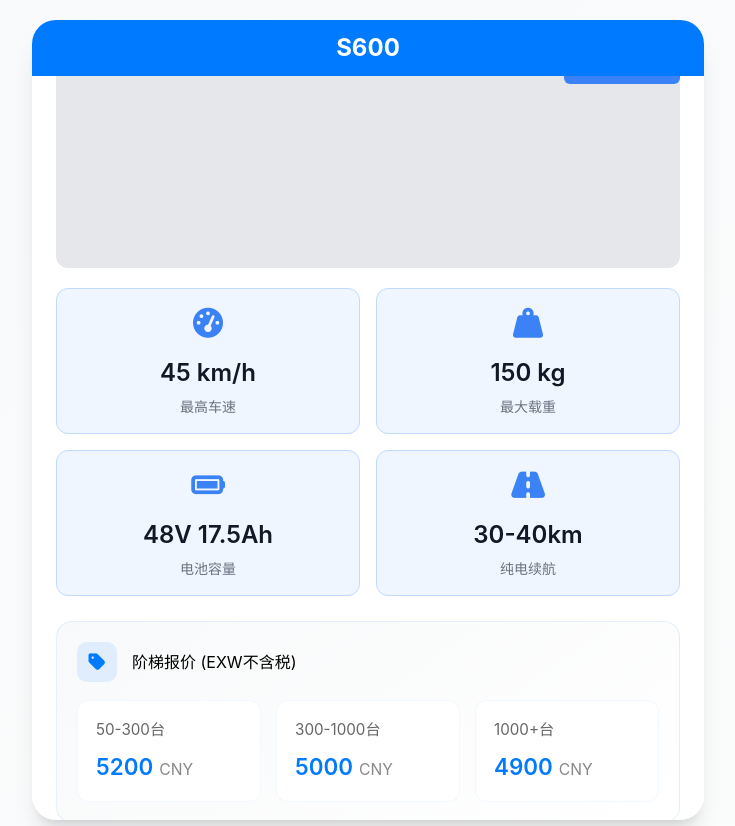
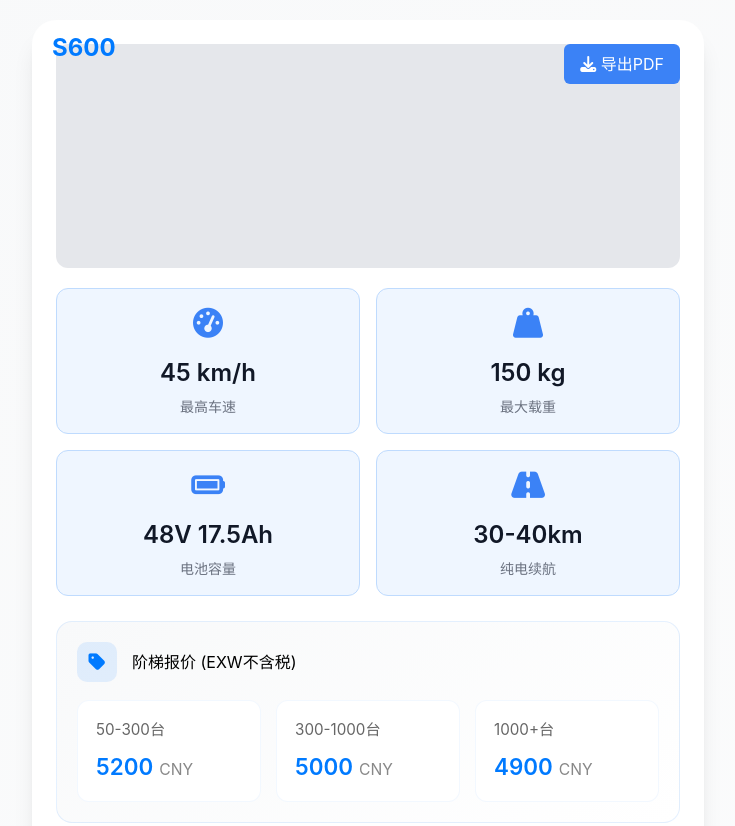
Before and after one commit to Dexonown/Dexonown.github.io, a plain HTML site: page index.html in a window 1280 px wide. Shown: the top 826 px of the page, without its empty margins (272-1007 px from the left). Drawn offline with nearby package versions, Linux system fonts and the light colour scheme.

Commit message:
Update index.html

```diff
--- a/index.html
+++ b/index.html
@@ -17,37 +17,13 @@
         }
         .product-card {
             transition: transform 0.3s ease;
-            max-height: 800px;
+            max-height: 1200px;
             overflow-y: auto;
             margin-bottom: 20px;
             position: relative;
-            padding-top: 60px;
         }
         .product-card:hover {
             transform: scale(1.02);
-        }
-        .product-name {
-            position: absolute;
-            top: 0;
-            left: 0;
-            width: 100%;
-            background-color: var(--primary);
-            color: white;
-            text-align: center;
-            font-size: 24px;
-            font-weight: bold;
-            padding: 10px 0;
-            animation: slideDown 0.5s ease-out;
-        }
-        @keyframes slideDown {
-            from {
-                transform: translateY(-100%);
-                opacity: 0;
-            }
-            to {
-                transform: translateY(0);
-                opacity: 1;
-            }
         }
         /* 新增阶梯报价样式 */
         .price-section {
@@ -160,6 +136,25 @@
             font-weight: 600;
             color: #4a5568;
             width: 30%;
+        }
+        .product-name {
+            position: absolute;
+            top: 10px;
+            left: 20px;
+            font-size: 24px;
+            font-weight: bold;
+            color: var(--primary);
+            animation: fadeIn 1s ease-in-out;
+        }
+        @keyframes fadeIn {
+            from {
+                opacity: 0;
+                transform: translateY(-20px);
+            }
+            to {
+                opacity: 1;
+                transform: translateY(0);
+            }
         }
     </style>
 </head>
```
